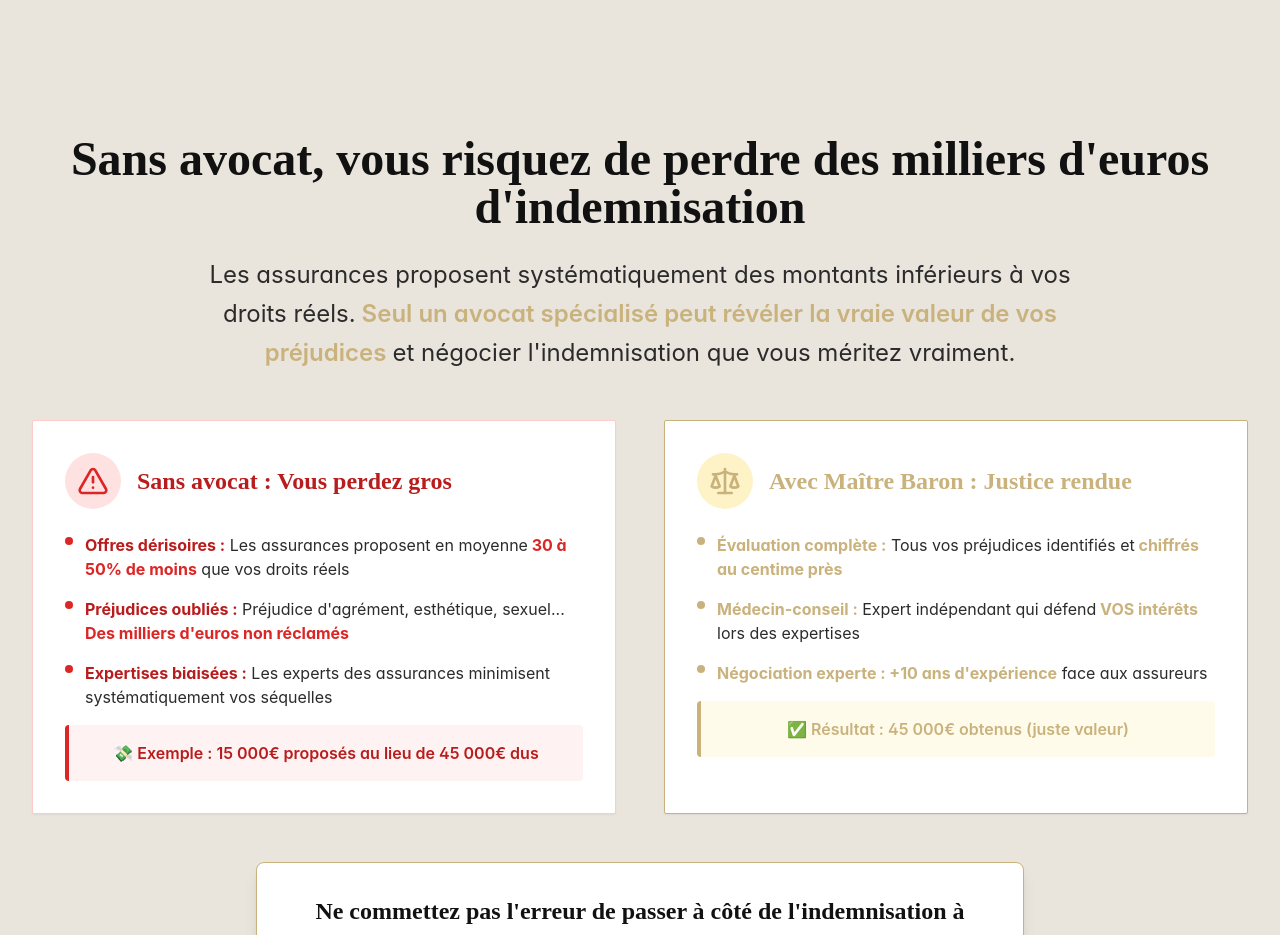
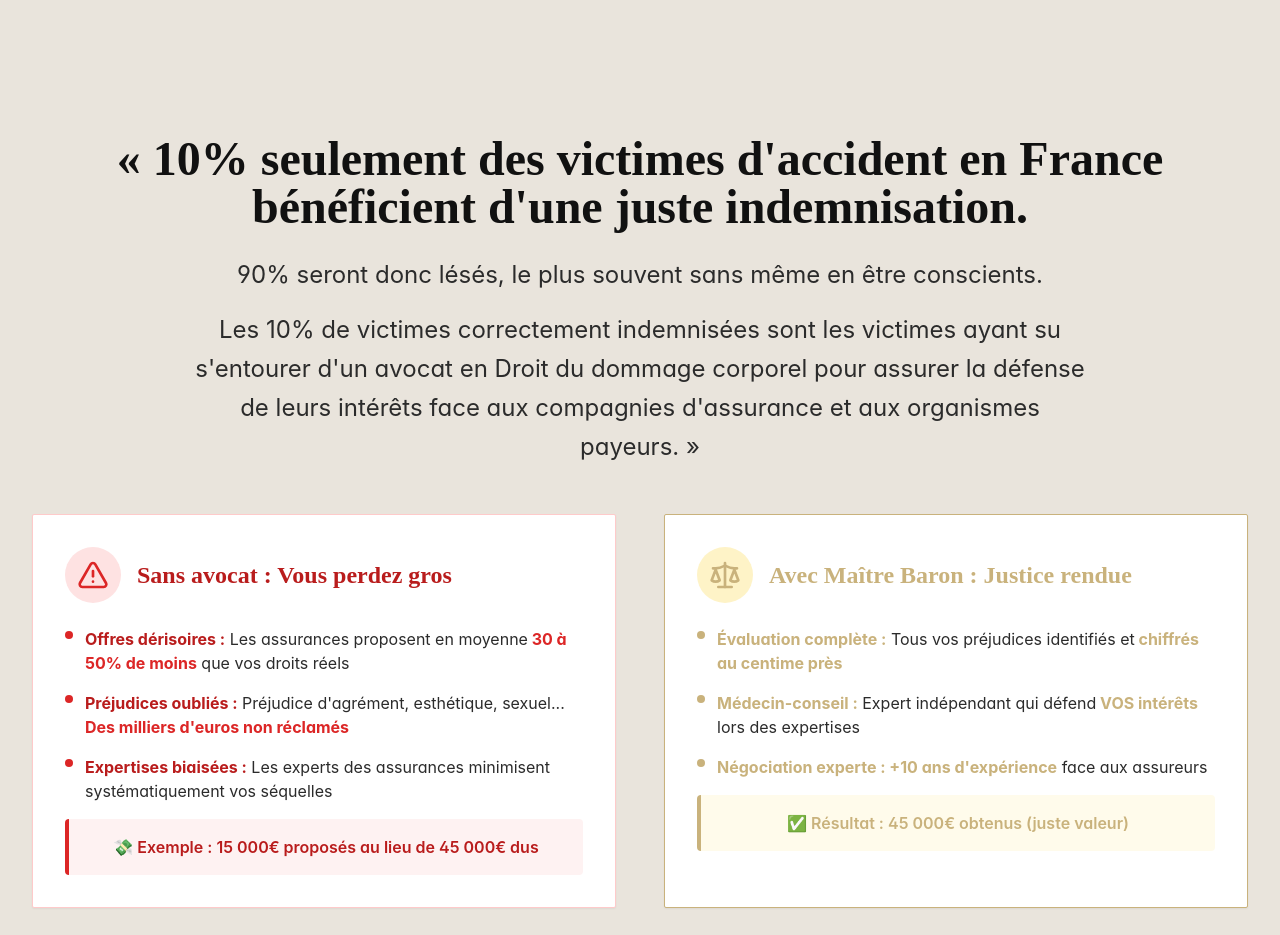
Before and after one commit to laurabaron-avocat/cabinet-laura-baron, a Next.js app: page / in a window 1280 px wide. Shown: the part 2020-2955 px from the top of the page. Built offline with nearby package versions, Linux system fonts and the light colour scheme; no server answers.

Commit message:
Mise à jour message principal page d'accueil avec citation statistiques victimes
🤖 Generated with [Claude Code](https://claude.ai/code)

Co-Authored-By: Claude <noreply@anthropic.com>

```diff
--- a/src/app/page.tsx
+++ b/src/app/page.tsx
@@ -246,12 +246,13 @@ export default async function HomePage() {
         <div className="container-custom no-overflow">
           <div className="text-center mb-8 md:mb-12 px-4">
             <h2 className="mobile-title font-playfair font-bold mb-4 md:mb-6 text-noir">
-              Sans avocat, vous risquez de perdre des milliers d'euros d'indemnisation
+              « 10% seulement des victimes d'accident en France bénéficient d'une juste indemnisation.
             </h2>
             <p className="mobile-subtitle text-anthracite max-w-4xl mx-auto leading-relaxed">
-              Les assurances proposent systématiquement des montants inférieurs à vos droits réels.
-              <span className="text-or font-semibold"> Seul un avocat spécialisé peut révéler la vraie valeur de vos préjudices </span>
-              et négocier l'indemnisation que vous méritez vraiment.
+              90% seront donc lésés, le plus souvent sans même en être conscients.
+            </p>
+            <p className="mobile-subtitle text-anthracite max-w-4xl mx-auto leading-relaxed mt-4">
+              Les 10% de victimes correctement indemnisées sont les victimes ayant su s'entourer d'un avocat en Droit du dommage corporel pour assurer la défense de leurs intérêts face aux compagnies d'assurance et aux organismes payeurs. »
             </p>
           </div>
 
```
